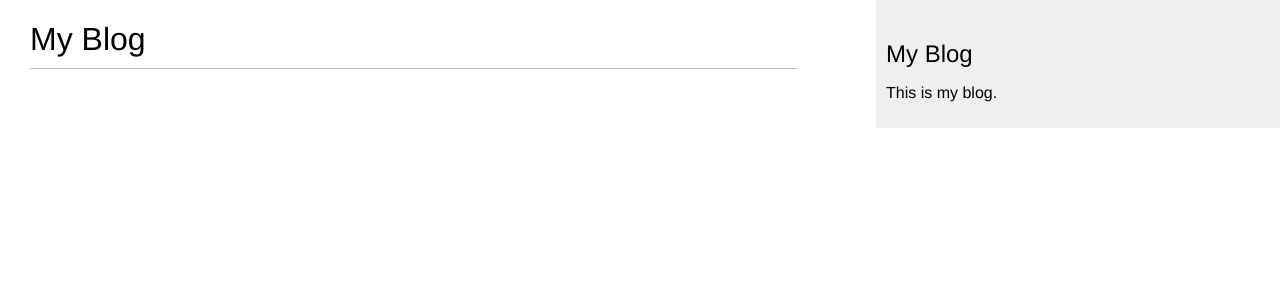
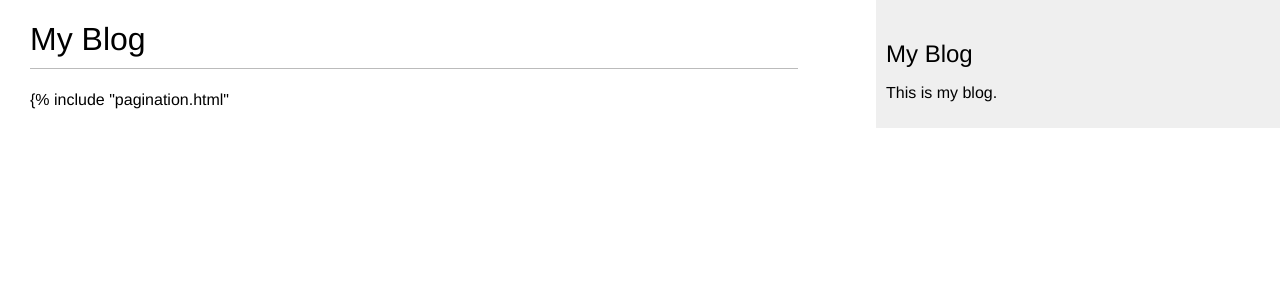
Before and after one commit to Sherika91/Django-Blog-Project, a Django app: page /blog/ in a window 1280 px wide. Shown: the top 300 px of the page. Run offline with Django 5.2, Linux system fonts and the light colour scheme; data that the repository does not hold is empty.

Commit message:
Rename to pagination.html

```diff
--- a/blog/templates/blog/post/list.html
+++ b/blog/templates/blog/post/list.html
@@ -15,4 +15,5 @@
         </p>
         {{ post.body|truncatewords:30|linebreaks }}
     {% endfor %}
+{% include "pagination.html"
 {% endblock %}
```
Also changed, not shown: blog/templates/pagination.html (renamed from blog/templates/paginator.html).
